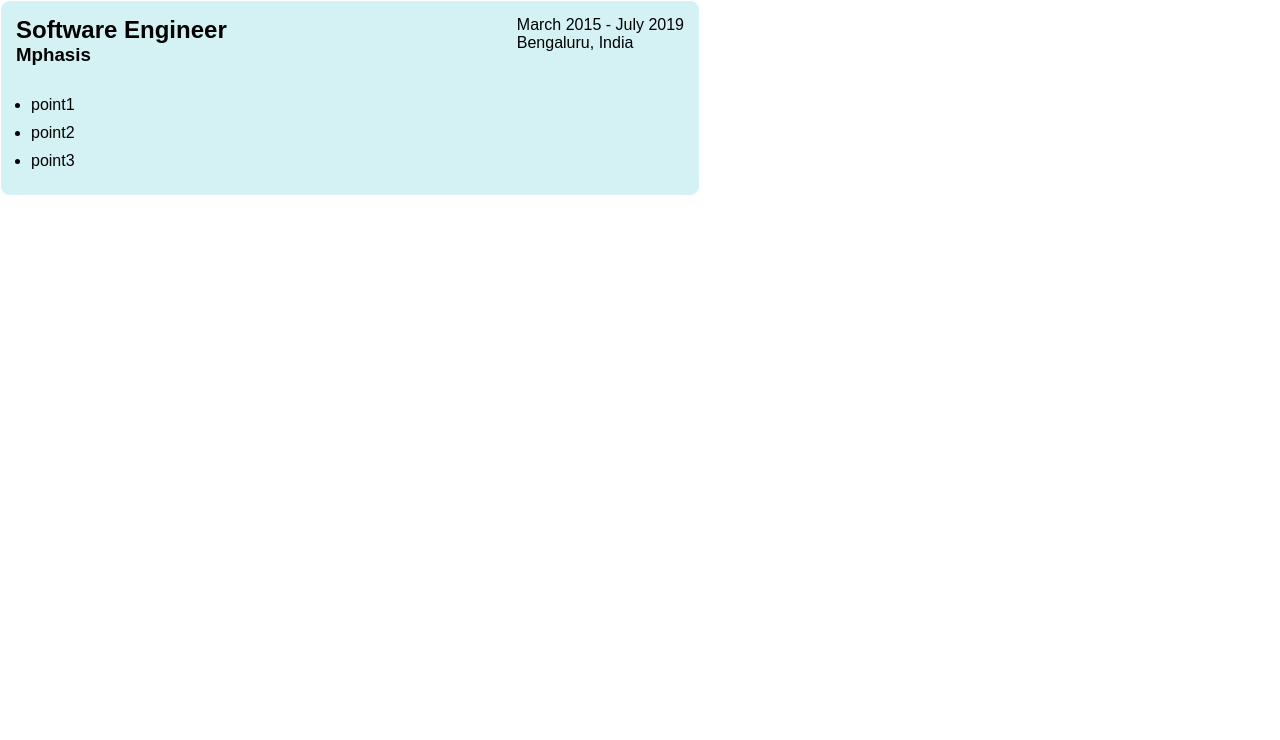
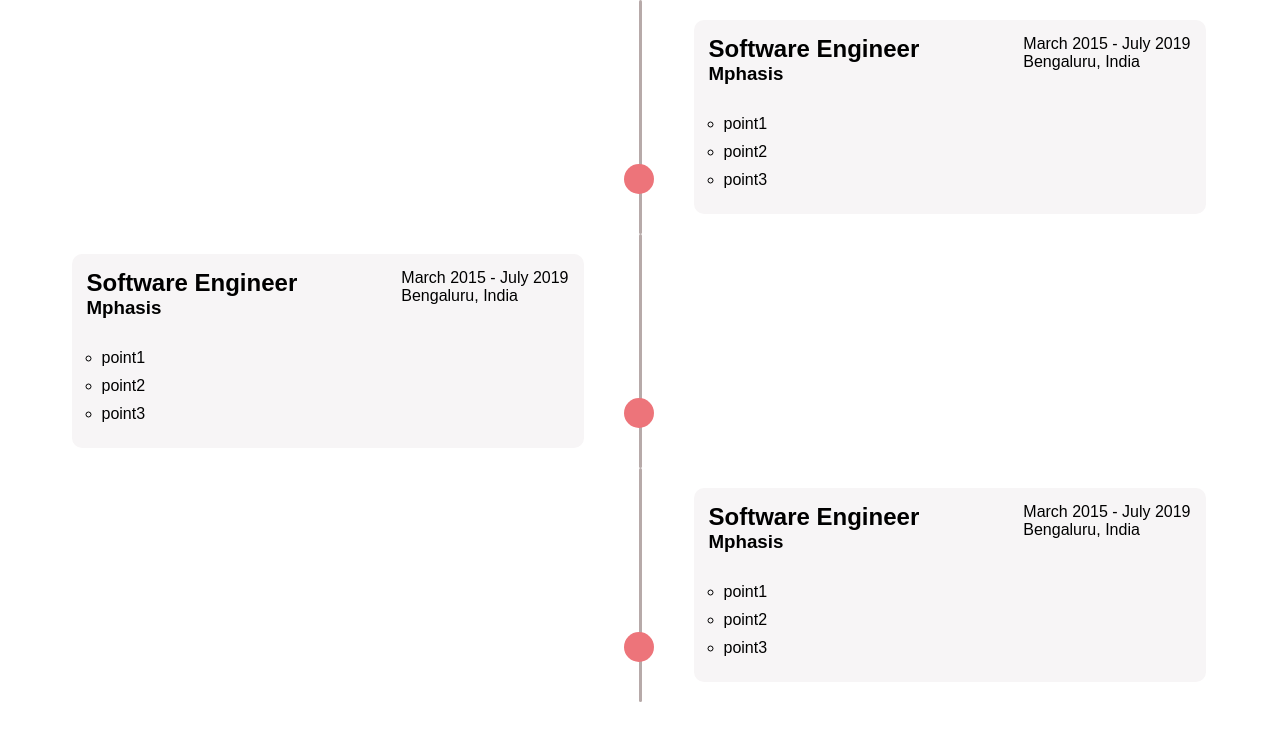
Before and after one commit to shreyassf92/ResumeTimelineTemplate, a React app: page / in a window 1280 px wide. Shown: the top 740 px of the page. Built offline with nearby package versions, Linux system fonts and the light colour scheme.

Commit message:
added timeline component

```diff
--- a/src/App.js
+++ b/src/App.js
@@ -1,16 +1,31 @@
 import React, { Component } from 'react';
 import './App.css';
 import TimelineCard from './components/TimelineCard';
+import Timeline from './components/Timeline';
 
 class App extends Component {
   render() {
     return (
       <div className="App">
-        <TimelineCard title="Software Engineer"
-          org="Mphasis"
-          duration="March 2015 - July 2019"
-          place="Bengaluru, India"
-          description="point1.point2.point3" />
+
+        <Timeline>
+          <TimelineCard title="Software Engineer"
+            org="Mphasis"
+            duration="March 2015 - July 2019"
+            place="Bengaluru, India"
+            description="point1.point2.point3" />
+          <TimelineCard title="Software Engineer"
+            org="Mphasis"
+            duration="March 2015 - July 2019"
+            place="Bengaluru, India"
+            description="point1.point2.point3" />
+          <TimelineCard title="Software Engineer"
+            org="Mphasis"
+            duration="March 2015 - July 2019"
+            place="Bengaluru, India"
+            description="point1.point2.point3" />
+        </Timeline>
+
       </div>
     );
   }
--- /dev/null
+++ b/src/components/Timeline.css
@@ -0,0 +1,32 @@
+.listContainer{
+    list-style-type: None;
+    position: relative;
+}
+
+.items{
+    position: relative;
+    padding:20px 0;
+    width: 3px;
+    border-radius: 10px;
+    background-color: #B7AAA9;
+    margin: 0 auto;
+}
+
+.items::after{
+    content: '';
+    position: absolute;
+    width: 30px;
+    height: 30px;
+    bottom: 40px;
+    transform: translateX(-50%);
+    border-radius: 50%;
+    background: #ED747A;
+}
+
+li:nth-child(odd) div{
+    left:55px;
+}
+
+li:nth-child(even) div{
+    left: calc(-40vw - 55px);
+}
--- /dev/null
+++ b/src/components/Timeline.js
@@ -0,0 +1,22 @@
+import React from "react";
+import Classes from "./Timeline.css";
+
+const timeline = (props) => {
+
+    let childLi = React.Children.map(props.children, (child) => {
+        return <li className={Classes.items}>{child}</li>
+    });
+
+    return (
+        <div className={Classes.container}>
+            <ul className={Classes.listContainer}>
+                {childLi}
+                {/* <li>test1</li>
+                <li>test2</li> */}
+            </ul>
+        </div>
+    )
+
+}
+
+export default timeline;
--- a/src/components/TimelineCard.css
+++ b/src/components/TimelineCard.css
@@ -1,11 +1,11 @@
 .container{
+    width:40vw;
     max-width: 700px;
     height: 100%;
     padding: 15px;
     position: relative;
     border-radius: 10px;
-    border: 1px solid white;
-    background-color: #D4F1F4;
+    background-color: #F7F5F6;
     /* background: linear-gradient(#5EC2BA, #66D1B4, #7DDFA6, #A0EA94, #CAF381, #F9F871); */
 }
 
```
